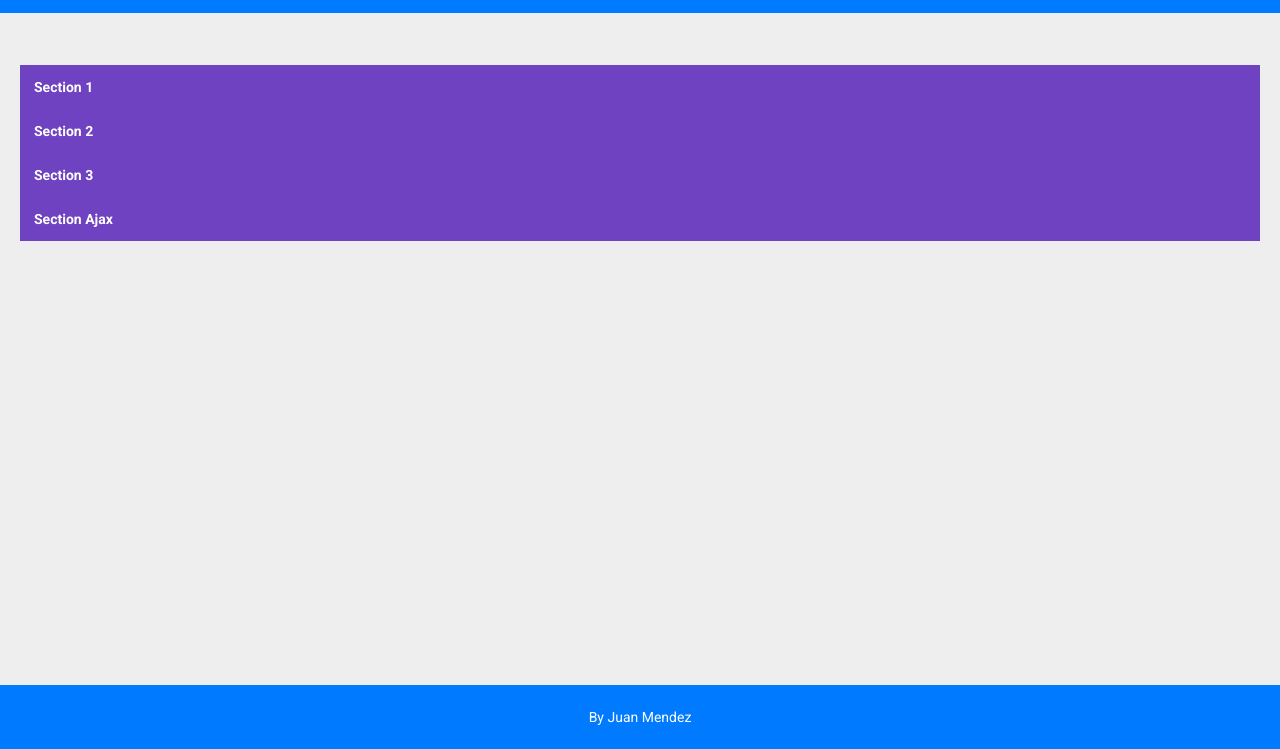
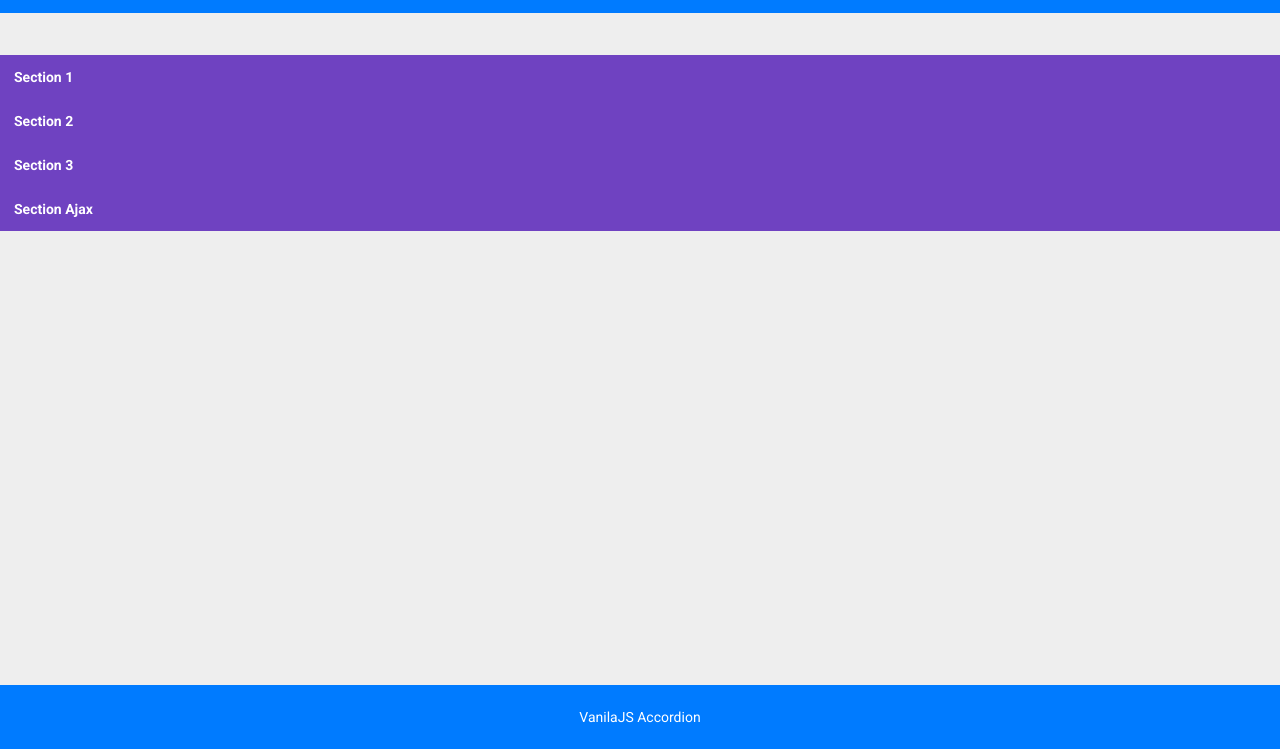
Before and after one commit to juanmendez90/js-accordion, a website built with webpack: page public/index.html in a window 1280 px wide. Shown: the part 51-800 px from the top of the page. Built offline with nearby package versions, Linux system fonts and the light colour scheme; no server answers.

Commit message:
magic strings

```diff
--- a/src/components/Accordion/styles.module.scss
+++ b/src/components/Accordion/styles.module.scss
@@ -6,6 +6,7 @@
   @extend .u-displayFlex;
   @extend .u-flexDirectionColumn;
   @extend .u-paddingTop3;
+  @extend .u-paddingBottom3;
   @extend .u-margin0;
   overflow: hidden;
 }
--- a/src/components/AccordionItem/styles.module.scss
+++ b/src/components/AccordionItem/styles.module.scss
@@ -3,6 +3,7 @@
 @import "../../styles/utilities/cursor";
 @import "../../styles/utilities/margin";
 @import "../../styles/utilities/font";
+@import "../../styles/utilities/height";
 
 .AccordionItem-title {
   @extend .u-padding1;
@@ -19,8 +20,8 @@
   @extend .u-margin0;
   @extend .u-paddingLeft1;
   @extend .u-paddingRight1;
+  @extend .u-height0;
   overflow: hidden;
   background-color: $darkGrey;
-  height: 0;
-  transition: all 0.3s ease;
+  transition: height 0.3s ease;
 }
--- a/src/constants/index.js
+++ b/src/constants/index.js
@@ -1 +1,2 @@
 export * from "./accordionItems";
+export * from "./texts";
--- /dev/null
+++ b/src/constants/texts.js
@@ -0,0 +1,2 @@
+export const headerTitle = "VanilaJS Accordion";
+export const author = "VanilaJS Accordion";
--- a/src/containers/Home/index.js
+++ b/src/containers/Home/index.js
@@ -2,7 +2,7 @@ import Accordion from "../../components/Accordion";
 import Header from "../../components/Header";
 import Footer from "../../components/Footer";
 import { appendToParent, addStyles } from "../../utilities/helpers";
-import { accordionItems } from "../../constants";
+import { accordionItems, headerTitle, author } from "../../constants";
 import { getAccordionContent } from "../../api";
 import styles from "./styles.module.scss";
 
@@ -15,17 +15,12 @@ const Home = async () => {
   const ajaxItem = await getAjaxSection();
   const items = [...accordionItems, ajaxItem];
   const accordion = Accordion({ items });
-  const header = Header({ title: "VanilaJS Accordion" });
-  const footer = Footer({ text: "By Juan Mendez" });
+  const header = Header({ title: headerTitle });
+  const footer = Footer({ text: author });
 
   const section = document.createElement("section");
   addStyles(section, "add", styles["Home"]);
-
-  const content = document.createElement("div");
-  addStyles(content, "add", styles["Home-content"]);
-
-  appendToParent(accordion, content);
-  appendToParent([content], section);
+  appendToParent(accordion, section);
 
   return [...header, section, ...footer];
 };
--- a/src/containers/Home/styles.module.scss
+++ b/src/containers/Home/styles.module.scss
@@ -1,8 +1,4 @@
 @import "../../styles/theme";
 .Home {
-    min-height: calc(100vh - #{$headerTotalHeight} - #{$footerTotalHeight}); //header - padding
-  &-content {
-    padding: 10px 20px;
-    padding-bottom: $footerTotalHeight;
-  }
+  min-height: calc(100vh - #{$headerTotalHeight} - #{$footerTotalHeight});
 }
--- a/src/styles/utilities/display.scss
+++ b/src/styles/utilities/display.scss
@@ -4,11 +4,11 @@
 }
 
 .u-justifyContentCenter {
-  justify-content: center
+  justify-content: center;
 }
 
 .u-alignItemsCenter {
-  align-items: center
+  align-items: center;
 }
 
 .u-flexDirectionColumn {
--- a/src/styles/utilities/height.scss
+++ b/src/styles/utilities/height.scss
@@ -1,3 +1,7 @@
 .u-fullHeight {
-  height: 100%
+  height: 100%;
 }
+
+.u-height0 {
+  height: 0;
+}
--- a/src/styles/utilities/padding.scss
+++ b/src/styles/utilities/padding.scss
@@ -13,3 +13,7 @@
 .u-paddingTop3 {
   padding-top: 3em;
 }
+
+.u-paddingBottom3 {
+  padding-bottom: 3em;
+}
```
